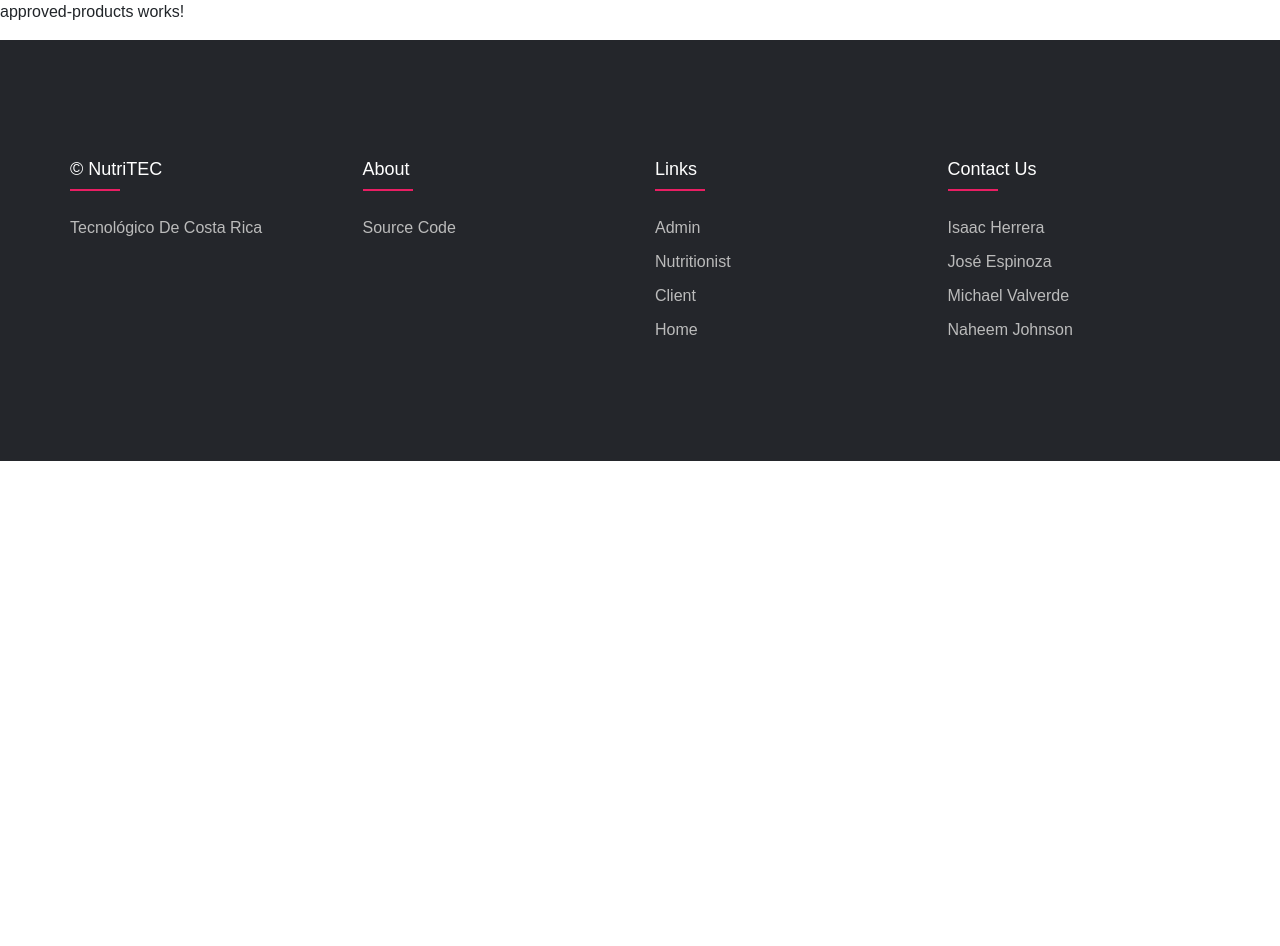
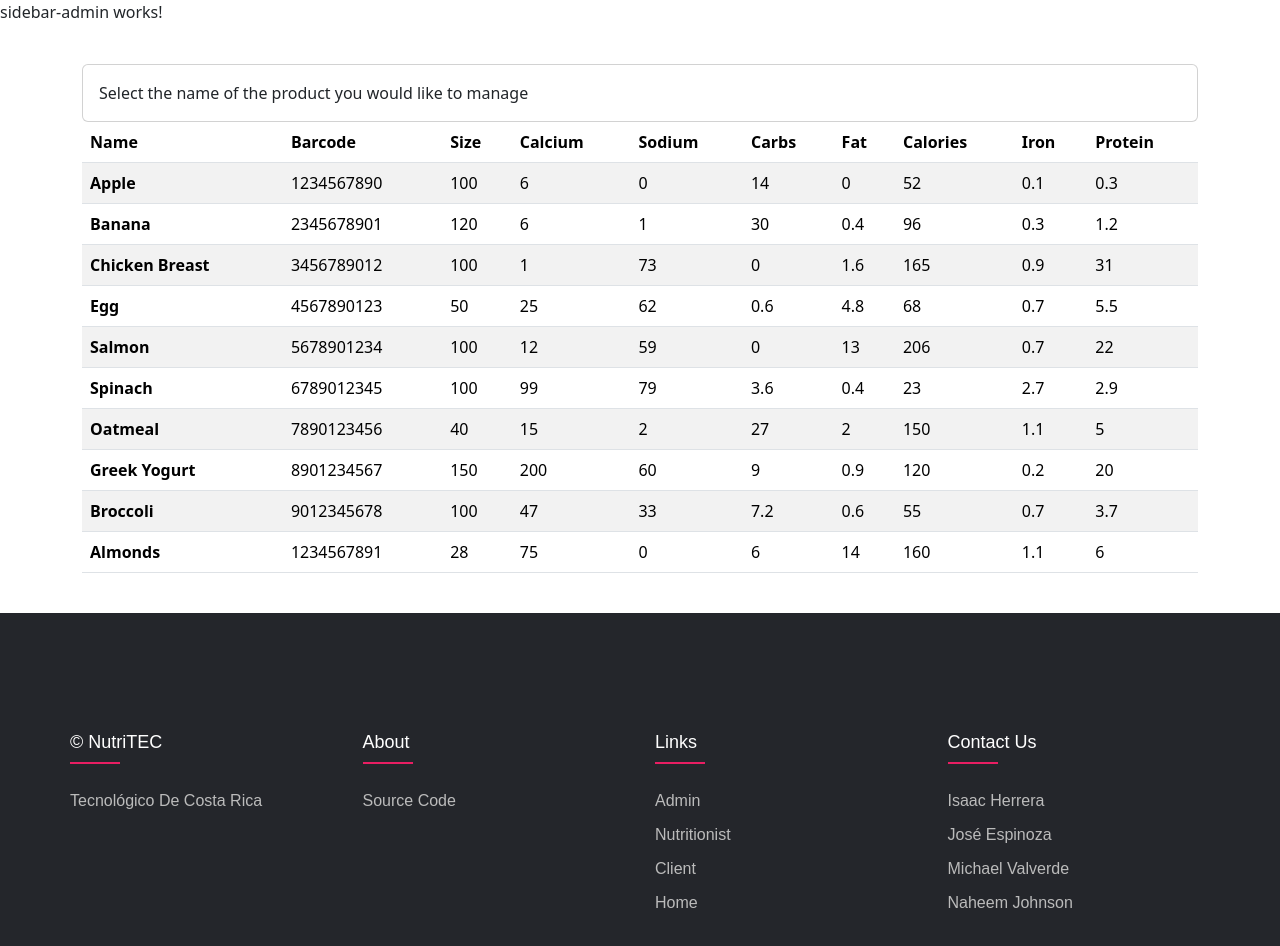
Before and after one commit to Isaacoun100/NutriTEC-WebApp, an Angular app: page /approved-products in a window 1280 px wide. Shown: the top 946 px of the page. Before the commit the page ends 800 px from the top, so only its background shows below. Built offline with nearby package versions, Linux system fonts and the light colour scheme.

Commit message:
Approved Products completed

```diff
--- a/src/app/view/approved-products/approved-products.component.html
+++ b/src/app/view/approved-products/approved-products.component.html
@@ -1 +1,76 @@
-<p>approved-products works!</p>
+<body>
+
+    <app-sidebar-admin></app-sidebar-admin>
+
+    <div class="container py-4">
+
+        <div class="card">
+            <div class="card-body">
+              Select the name of the  product you would like to manage
+            </div>
+          </div>
+
+        <div class="table-responsive">
+            <table class="table table-striped">
+
+                <thead>
+                    <tr>
+                        <th>Name</th>
+                        <th>Barcode</th>
+                        <th>Size</th>
+                        <th>Calcium</th>
+                        <th>Sodium</th>
+                        <th>Carbs</th>
+                        <th>Fat</th>
+                        <th>Calories</th>
+                        <th>Iron</th>
+                        <th>Protein</th>
+                    </tr>
+                </thead>
+
+                <tbody>
+                    <tr *ngFor="let unnaprovedProduct of unnaprovedProducts; let i=index">
+                            <th data-bs-toggle="modal" data-bs-target="#staticBackdrop" (click)="setCurrentProduct(i)" scope="row">
+                                {{ unnaprovedProduct['name'] }}
+                            </th>
+                            <td>{{ unnaprovedProduct['barcode'] }}</td>
+                            <td>{{ unnaprovedProduct['size'] }}</td>
+                            <td>{{ unnaprovedProduct['calcium'] }}</td>
+                            <td>{{ unnaprovedProduct['sodium'] }}</td>
+                            <td>{{ unnaprovedProduct['carbs'] }}</td>
+                            <td>{{ unnaprovedProduct['fat'] }}</td>
+                            <td>{{ unnaprovedProduct['calories'] }}</td>
+                            <td>{{ unnaprovedProduct['iron'] }}</td>
+                            <td>{{ unnaprovedProduct['protein'] }}</td>
+                        </tr>
+                </tbody>
+
+            </table>
+        </div>
+
+    </div>
+
+</body>
+
+<div class="modal fade" id="staticBackdrop" data-bs-backdrop="static" data-bs-keyboard="false" tabindex="-1" aria-labelledby="staticBackdropLabel" aria-hidden="true">
+    <div class="modal-dialog">
+        <div class="modal-content">
+
+            <div class="modal-header">
+                <h1 class="modal-title fs-5" id="staticBackdropLabel">What would you like to do to this product</h1>
+                <button type="button" class="btn-close" data-bs-dismiss="modal" aria-label="Close"></button>
+            </div>
+
+            <div class="modal-body">
+                <div class="row">
+                    <div class="col-xxl-6 col-xl-6 col-lg-6 col-md-6 col-sm-6 col-6 py-2 center">
+                        <button type="button" class="btn btn-success" data-bs-dismiss="modal" (click)="approveProduct()">Approve</button>
+                    </div>
+                    <div class="col-xxl-6 col-xl-6 col-lg-6 col-md-6 col-sm-6 col-6 py-2 center">
+                        <button type="button" class="btn btn-danger" data-bs-dismiss="modal" (click)="deleteProduct()">Delete</button>
+                    </div>
+                </div>
+            </div>
+        </div>
+    </div>
+</div>
--- a/src/app/view/approved-products/approved-products.component.scss
+++ b/src/app/view/approved-products/approved-products.component.scss
@@ -0,0 +1,3 @@
+.center{
+    text-align: center;
+}
--- a/src/app/view/approved-products/approved-products.component.ts
+++ b/src/app/view/approved-products/approved-products.component.ts
@@ -1,4 +1,5 @@
 import { Component } from '@angular/core';
+import { unnaprovedProducts } from 'src/app/setValues';
 
 @Component({
   selector: 'app-approved-products',
@@ -7,4 +8,21 @@ import { Component } from '@angular/core';
 })
 export class ApprovedProductsComponent {
 
-}
+  currentProduct = 0;
+
+  unnaprovedProducts = unnaprovedProducts
+
+  deleteProduct(){
+    console.log( "Deleting "+ this.unnaprovedProducts[this.currentProduct].name + "..." )
+  }
+
+  approveProduct(){
+    console.log( "Approving "+ this.unnaprovedProducts[this.currentProduct].name + "..." );
+  }
+
+  setCurrentProduct(index : number){
+    this.currentProduct = index;
+    console.log(this.currentProduct);
+  }
+
+  }
```
